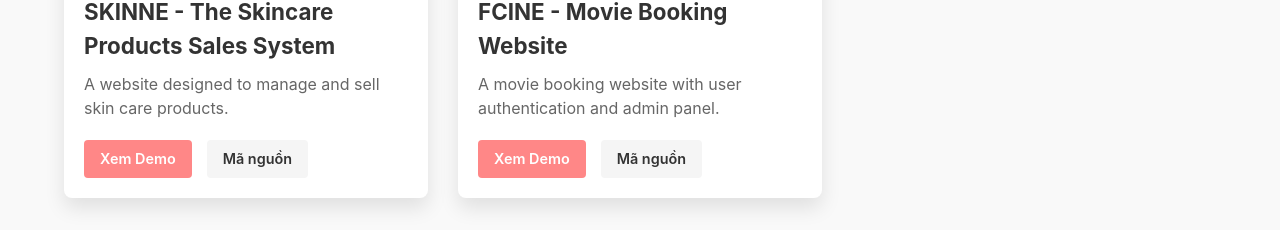
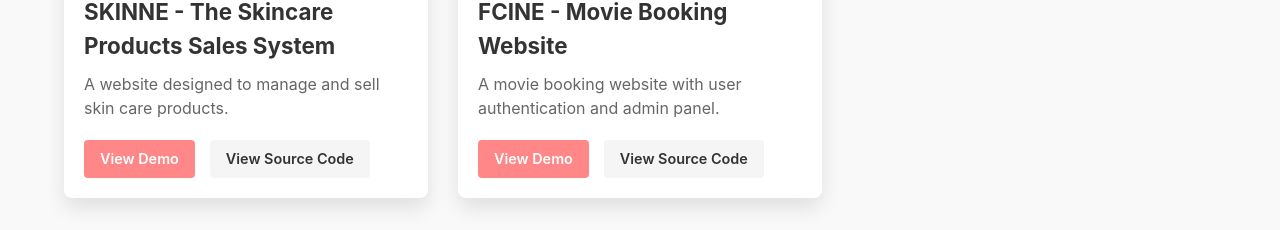
Before and after one commit to BaoNG0105/Portfolio, a React (Vite) app: page / in a window 1280 px wide. Shown: the part 2630-2860 px from the top of the page. Built offline with nearby package versions, Linux system fonts and the light colour scheme; a web font is replaced by a local one.

Commit message:
translate to eng

```diff
--- a/src/components/ProjectCard.jsx
+++ b/src/components/ProjectCard.jsx
@@ -9,8 +9,8 @@
           <h3>{title}</h3>
           <p>{description}</p>
           <div className="project-links">
-            <a href={liveUrl} target="_blank" rel="noopener noreferrer">Xem Demo</a>
-            <a href={sourceUrl} target="_blank" rel="noopener noreferrer">Mã nguồn</a>
+            <a href={liveUrl} target="_blank" rel="noopener noreferrer">View Demo</a>
+            <a href={sourceUrl} target="_blank" rel="noopener noreferrer">View Source Code</a>
           </div>
         </div>
       </div>
```
